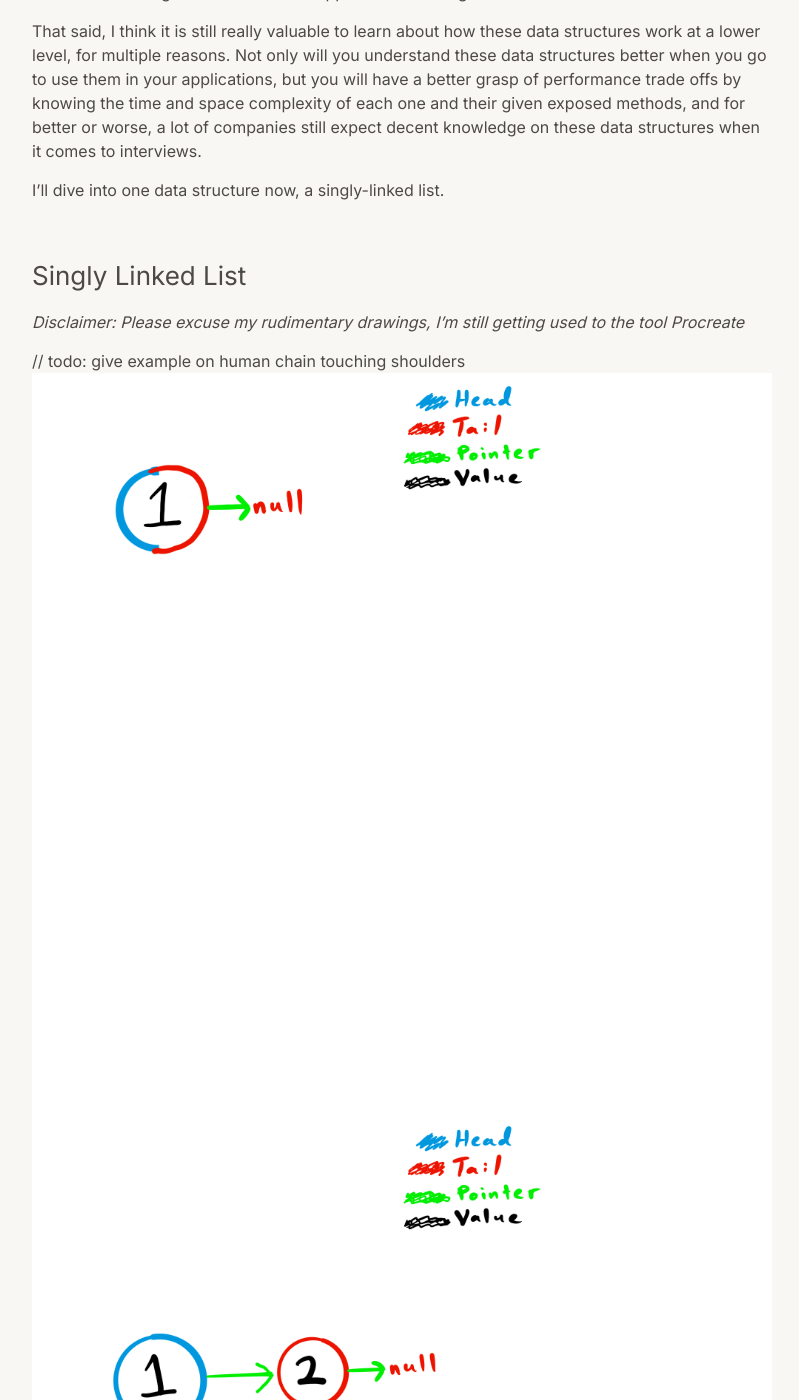
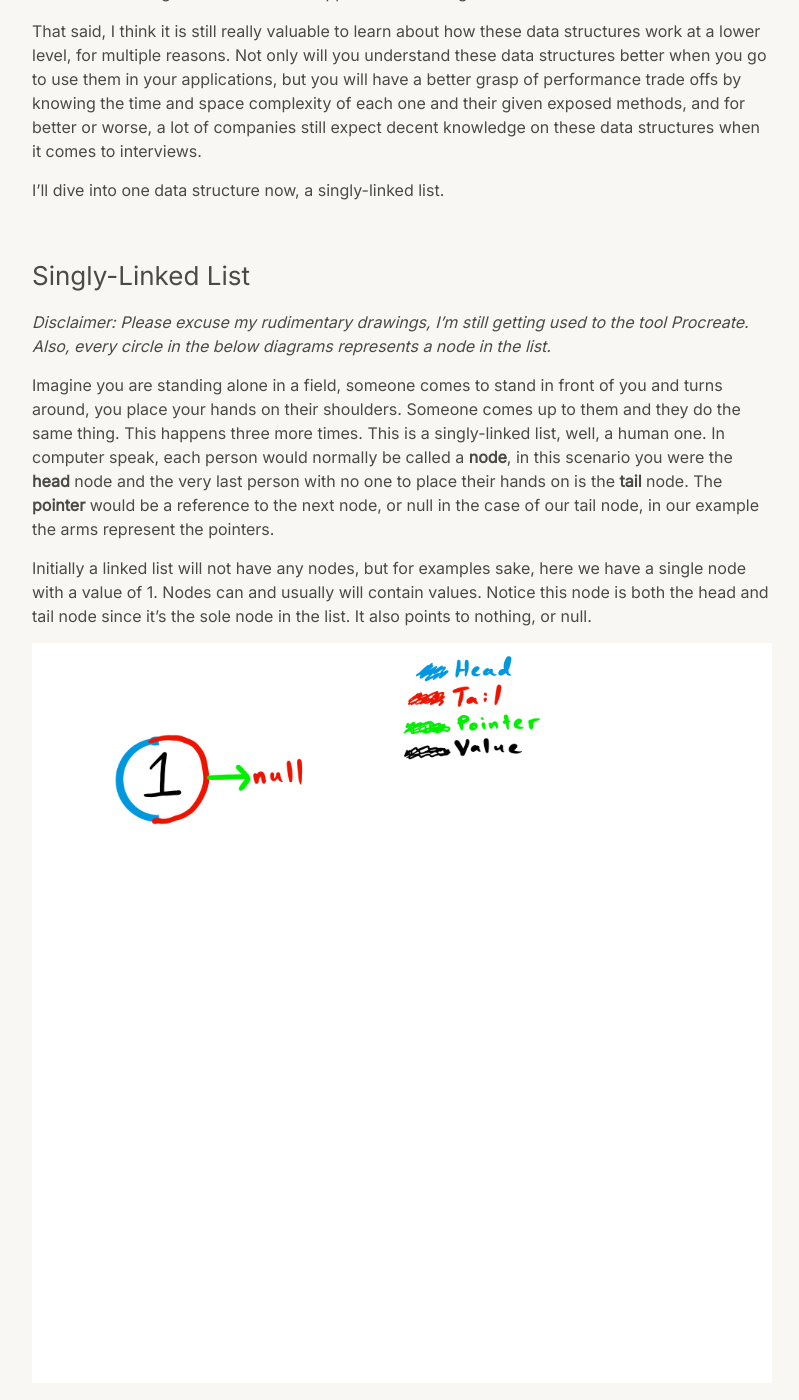
Before and after one commit to terrancecorley/blog, a Jekyll site: the page built from _posts/2025-03-06-data-structures-and-algorithms.md, in a window 1280 px wide and 1400 px high, scrolled down 403 px. Shown: the whole window, without its empty margins (238-1037 px from the left). Built offline with Jekyll 4.4.1, drawn with Linux system fonts in a browser that asks for light colours; some of the changed text lies outside the part shown.

Commit message:
saved draft

````diff
--- a/_posts/2025-03-06-data-structures-and-algorithms.md
+++ b/_posts/2025-03-06-data-structures-and-algorithms.md
@@ -13,16 +13,33 @@ That said, I think it is still really valuable to learn about how these data str
 I'll dive into one data structure now, a singly-linked list.
 
 <br>
-### Singly Linked List
+### Singly-Linked List
 
-*Disclaimer: Please excuse my rudimentary drawings, I'm still getting used to the tool Procreate*
+*Disclaimer: Please excuse my rudimentary drawings, I'm still getting used to the tool Procreate. Also, every circle in the below diagrams represents a node in the list.*
 
-// todo: give example on human chain touching shoulders
+Imagine you are standing alone in a field, someone comes to stand in front of you and turns around, you place your hands on their shoulders. Someone comes up to them and they do the same thing. This happens three more times. This is a singly-linked list, well, a human one. In computer speak, each person would normally be called a **node**, in this scenario you were the **head** node and the very last person with no one to place their hands on is the **tail** node. The **pointer** would be a reference to the next node, or null in the case of our tail node, in our example the arms represent the pointers.
+
+Initially a linked list will not have any nodes, but for examples sake, here we have a single node with a value of 1. Nodes can and usually will contain values. Notice this node is both the head and tail node since it's the sole node in the list. It also points to nothing, or null.
+
 ![My First Post Image]({{ "/assets/images/posts/2025-03-06-data-structures-and-algorithms/linked-list-1.png" | relative_url }})
+
+Here a second node is added, notice the first node is still the head node, but now the new node becomes the tail. In this example we are always adding to the end of the list, so the new node will always be the tail.
+
 ![My First Post Image]({{ "/assets/images/posts/2025-03-06-data-structures-and-algorithms/linked-list-2.png" | relative_url }})
+
+Here we add a third node which becomes the new tail and we finally have a node that is neither the head or the tail, just a node.
+
 ![My First Post Image]({{ "/assets/images/posts/2025-03-06-data-structures-and-algorithms/linked-list-3.png" | relative_url }})
+
+Adding one more node...
+
 ![My First Post Image]({{ "/assets/images/posts/2025-03-06-data-structures-and-algorithms/linked-list-4.png" | relative_url }})
+
+And here is the entire flow put together.
+
 ![My First Post Image]({{ "/assets/images/posts/2025-03-06-data-structures-and-algorithms/linked-list-5.png" | relative_url }})
+
+And that's it! You just learned the basics of a singly-linked list data structure. Down below is an example of this in JavaScript.
 
 ```js
 class Node {
@@ -39,6 +56,8 @@ class SinglyLinkedList {
         this.length = 0;
     }
 
+    // You would normally have a bunch of methods here that provide functionality for the list
+
     append(val) {
         const newNode = new Node(val);
         if (!this.head) {
@@ -53,6 +72,8 @@ class SinglyLinkedList {
 }
 ```
 <br>
+<hr>
+<br>
 
 ## Algorithms, what are they?
 
````
